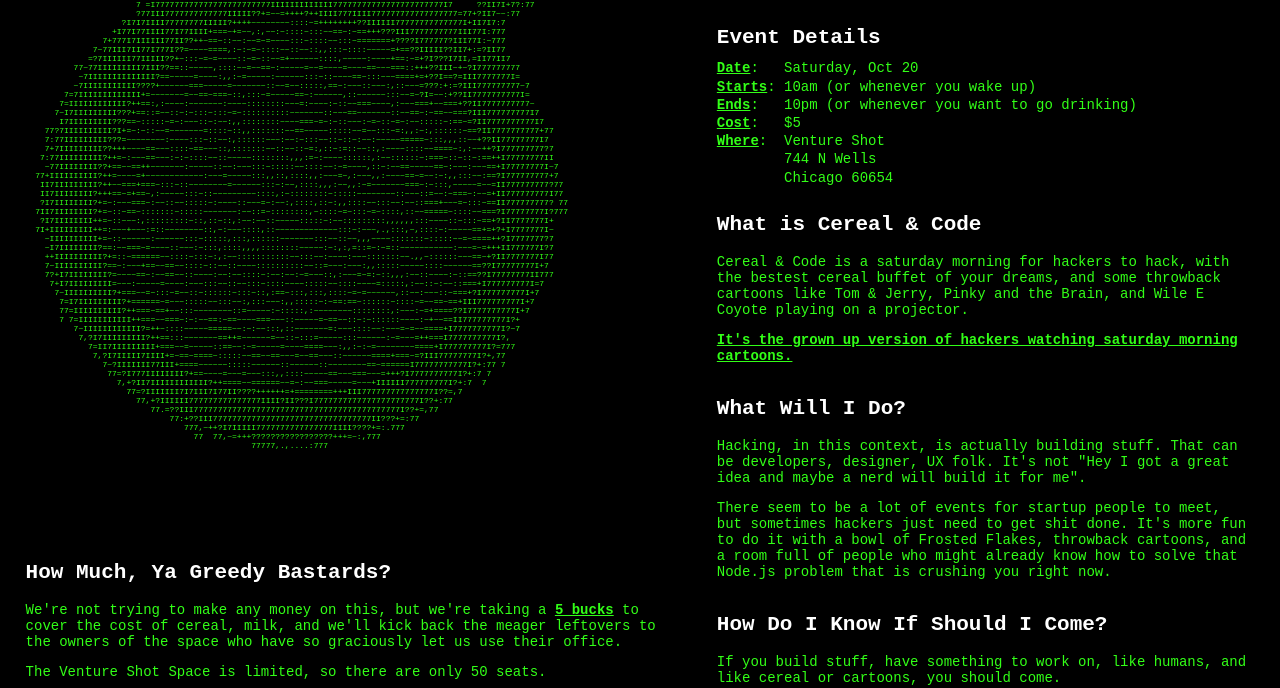
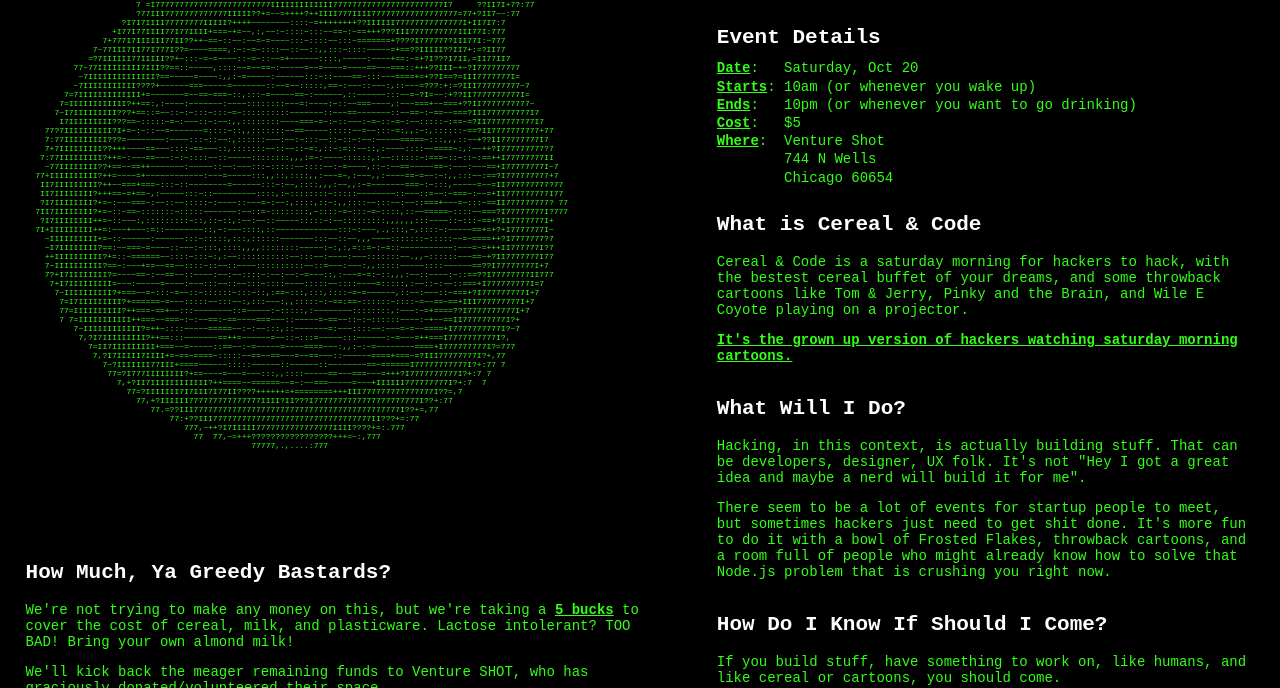
Before and after one commit to ccg/cerealandcode, a plain HTML site: page index.html in a window 1280 px wide. Shown: the part 89-777 px from the top of the page. Drawn offline with nearby package versions, Linux system fonts and the light colour scheme; files that its build step writes are made by us from their sources; grey boxes are pictures that could not be loaded.

Commit message:
farfennugen

```diff
--- a/index.html
+++ b/index.html
@@ -178,9 +178,12 @@
     <h2>How Much, Ya Greedy Bastards?</h2>
     <p>
         We're not trying to make any money on this, but we're taking a
-        <strong>5 bucks</strong> to cover the cost of cereal, milk, and we'll
-        kick back the meager leftovers to the owners of the space who
-        have so graciously let us use their office.
+        <strong>5 bucks</strong> to cover the cost of cereal, milk, and
+        plasticware. Lactose intolerant? TOO BAD! Bring your own almond milk!
+    </p>
+    <p>
+        We'll kick back the meager remaining funds to Venture SHOT, who
+        has graciously donated/volunteered their space.
     </p>
     <p>
         The Venture Shot Space is limited, so there are only 50 seats.
```
